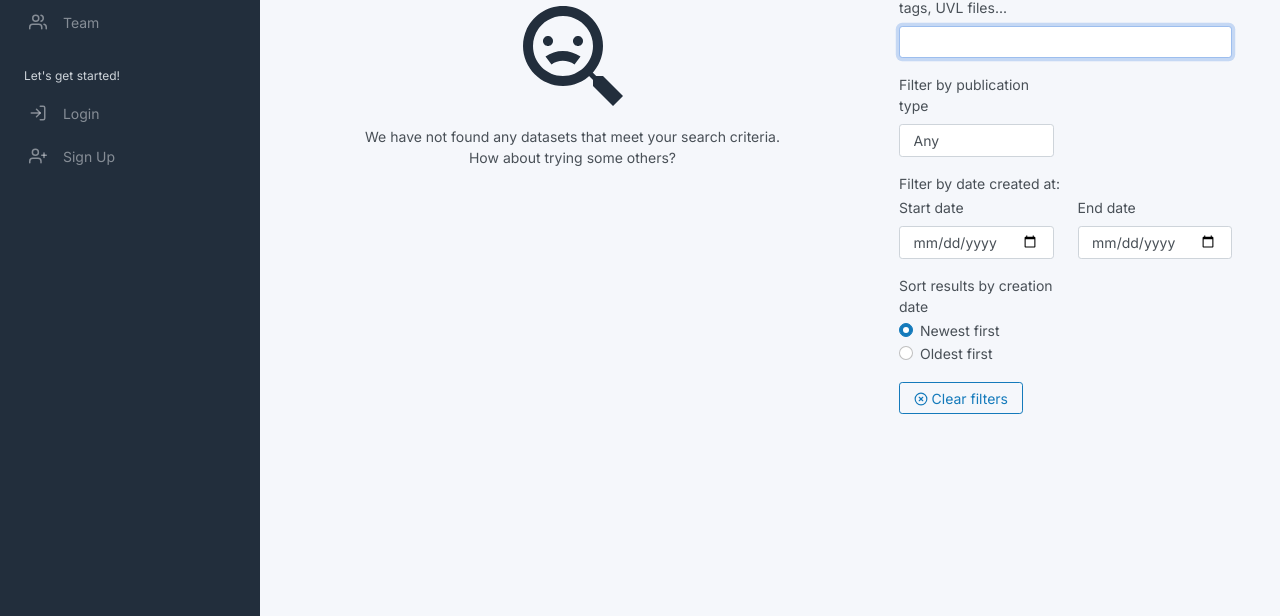
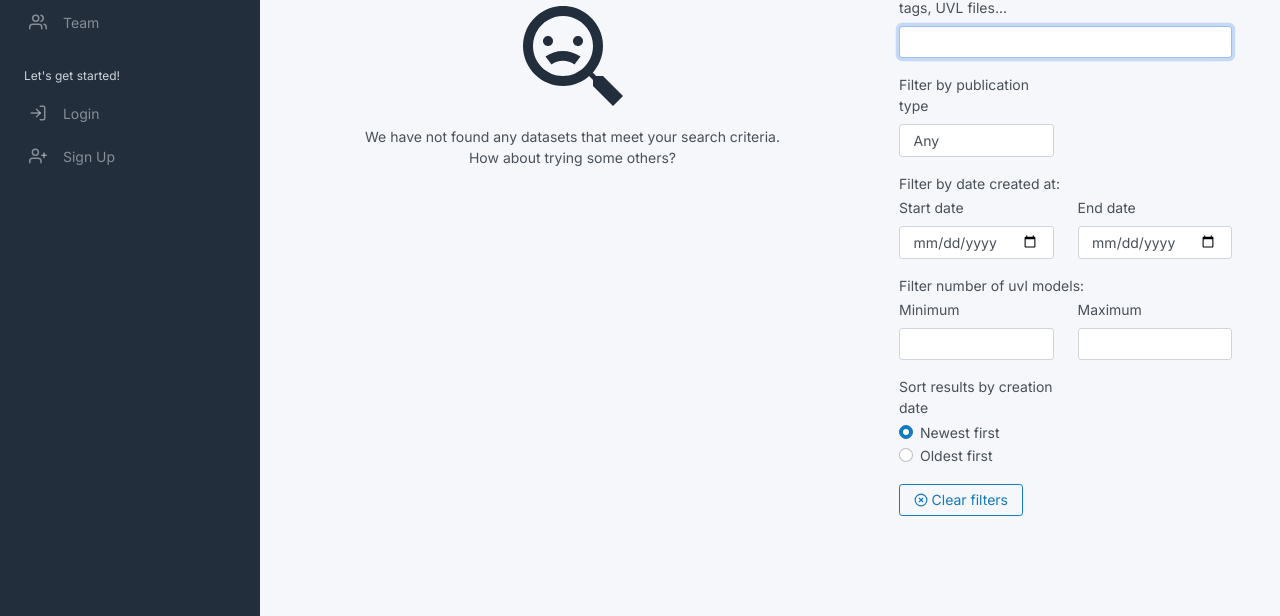
Before and after one commit to TostaHub/tostahub-uvlhub, a Flask app: page /explore in a window 1280 px wide. Shown: the part 225-841 px from the top of the page. Run offline with Flask 3, Linux system fonts and the light colour scheme; data that the repository does not hold is empty; parts of the project's set-up code (start-up, migrations or seed data) failed here and were passed over; some libraries are stand-ins or nearby versions.

Commit message:
feat: Add filter by number of uvl models to database search

```diff
--- a/app/modules/explore/assets/scripts.js
+++ b/app/modules/explore/assets/scripts.js
@@ -22,6 +22,8 @@ function send_query() {
                 publication_type: document.querySelector('#publication_type').value,
                 start_date: document.querySelector('#start_date').value,
                 end_date: document.querySelector('#end_date').value,
+                min_uvl: document.querySelector('#min_uvl').value,
+                max_uvl: document.querySelector('#max_uvl').value,
                 sorting: document.querySelector('[name="sorting"]:checked').value,
             };
 
@@ -181,6 +183,13 @@ function clearFilters() {
     let endDateInput = document.querySelector('#end_date');
     endDateInput.value = "";
 
+    // Reset the number of uvl models filters
+    let minUvlInput = document.querySelector('#min_uvl');
+    minUvlInput.value = "";
+
+    let maxUvlInput = document.querySelector('#max_uvl');
+    maxUvlInput.value = "";
+
     // Reset the sorting option
     let sortingOptions = document.querySelectorAll('[name="sorting"]');
     sortingOptions.forEach(option => {
--- a/app/modules/explore/repositories.py
+++ b/app/modules/explore/repositories.py
@@ -3,6 +3,7 @@ from sqlalchemy import any_, or_, func
 import unidecode
 from app.modules.dataset.models import Author, DSMetaData, DataSet, PublicationType
 from app.modules.featuremodel.models import FMMetaData, FeatureModel
+from app.modules.hubfile.models import Hubfile
 from core.repositories.BaseRepository import BaseRepository
 from datetime import datetime
 
@@ -12,7 +13,7 @@ class ExploreRepository(BaseRepository):
         super().__init__(DataSet)
 
     def filter(self, query="", sorting="newest", publication_type="any", tags=[],
-               start_date="", end_date="", **kwargs):
+               start_date="", end_date="", min_uvl="", max_uvl="", **kwargs):
 
         # Normalize and remove unwanted characters
         normalized_query = unidecode.unidecode(query).lower()
@@ -38,6 +39,7 @@ class ExploreRepository(BaseRepository):
             .join(DSMetaData.authors)
             .join(DataSet.feature_models)
             .join(FeatureModel.fm_meta_data)
+            .join(FeatureModel.files)
             .filter(or_(*filters))
             .filter(DSMetaData.dataset_doi.isnot(None))  # Exclude datasets with empty dataset_doi
         )
@@ -64,6 +66,12 @@ class ExploreRepository(BaseRepository):
             date_obj = datetime.strptime(end_date, date_format)
             datasets = datasets.filter(func.date(DataSet.created_at) <= date_obj)
 
+        if min_uvl:
+            datasets = datasets.group_by(DataSet.id).having(func.count(Hubfile.id) >= int(min_uvl))
+
+        if max_uvl:
+            datasets = datasets.group_by(DataSet.id).having(func.count(Hubfile.id) <= int(max_uvl))
+
         # Order by created_at
         if sorting == "oldest":
             datasets = datasets.order_by(self.model.created_at.asc())
--- a/app/modules/explore/services.py
+++ b/app/modules/explore/services.py
@@ -7,5 +7,6 @@ class ExploreService(BaseService):
         super().__init__(ExploreRepository())
 
     def filter(self, query="", sorting="newest", publication_type="any", tags=[],
-               start_date="", end_date="", **kwargs):
-        return self.repository.filter(query, sorting, publication_type, tags, start_date, end_date, **kwargs)
+               start_date="", end_date="", min_uvl="", max_uvl="", **kwargs):
+        return self.repository.filter(query, sorting, publication_type, tags, start_date,
+                                      end_date, min_uvl, max_uvl, **kwargs)
--- a/app/modules/explore/templates/explore/index.html
+++ b/app/modules/explore/templates/explore/index.html
@@ -102,6 +102,22 @@
                             </div>
                         </div>
 
+                        <p style="margin-bottom: 0.2rem;">Filter number of uvl models:</p>
+
+                        <div class="col-lg-6">
+                            <div class="mb-3">
+                                <label class="form-label" for="min_uvl">Minimum</label>
+                                <input class="form-control" type="number" name="min_uvl" id="min_uvl" required="">
+                            </div>
+                        </div>
+
+                        <div class="col-lg-6">
+                            <div class="mb-3">
+                                <label class="form-label" for="max_uvl">Maximum</label>
+                                <input class="form-control" type="number" name="max_uvl" id="max_uvl" required="">
+                            </div>
+                        </div>
+
                     </div>
 
                     <div class="row">
```
